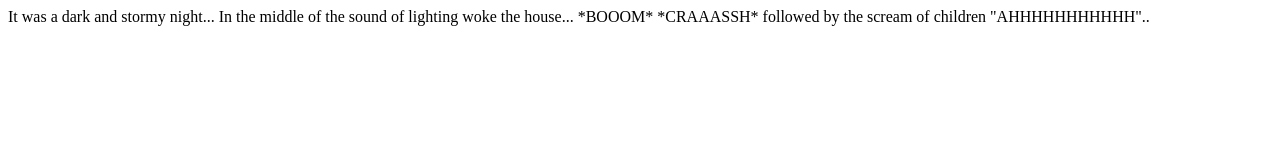
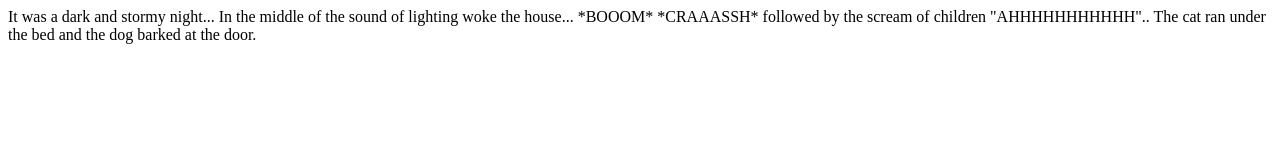
Before and after one commit to sallyfkramer/tut-tu, a plain HTML site: page index.html in a window 1280 px wide. Drawn offline with Linux system fonts and the light colour scheme.

Commit message:
newer line

```diff
--- a/index.html
+++ b/index.html
@@ -2,6 +2,7 @@
   <body>
     <p>It was a dark and stormy night...
     In the middle of the sound of lighting woke the house...
-  *BOOOM* *CRAAASSH* followed by the scream of children "AHHHHHHHHHHH"..</p>
+  *BOOOM* *CRAAASSH* followed by the scream of children "AHHHHHHHHHHH"..
+The cat ran under the bed and the dog barked at the door.</p>
   </body>
 </html>
```
